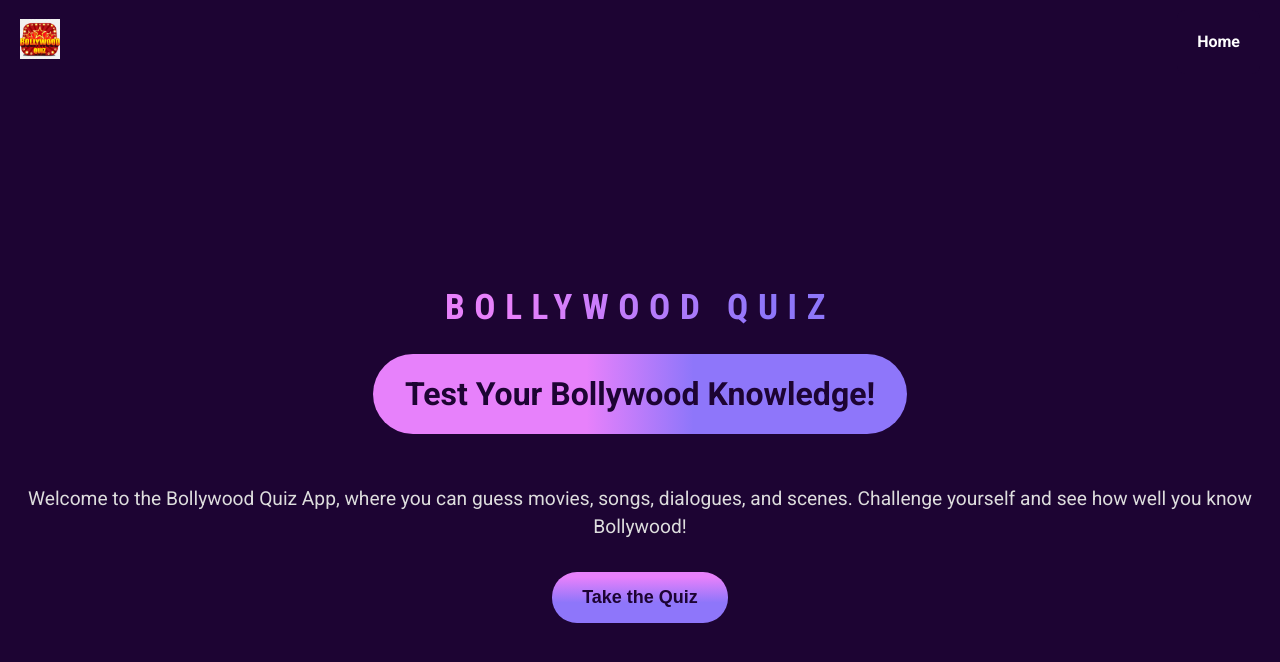
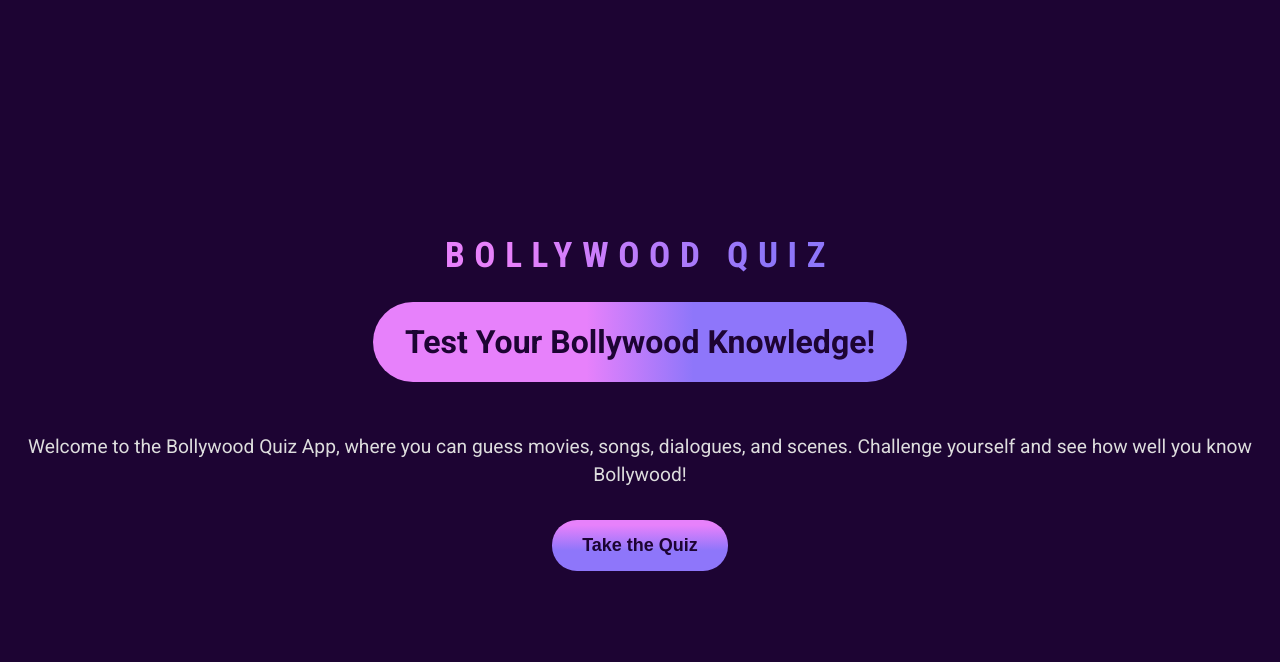
Before and after one commit to ms-tech-geek/quiz-app, a React (Vite) app: page / in a window 1280 px wide. Shown: the top 662 px of the page. Built offline with nearby package versions, Linux system fonts and the light colour scheme.

Commit message:
remove header from home page

```diff
--- a/src/components/Header.jsx
+++ b/src/components/Header.jsx
@@ -1,9 +1,15 @@
 // src/components/Header.js
-import { Link } from 'react-router-dom';
+import { Link, useLocation } from 'react-router-dom';
 import appLogo from '../assets/quiz-logo.png';
 import './Header.css';
 
 const Header = () => {
+  const location = useLocation();
+
+  if (location.pathname === '/') {
+    return null;
+  }
+
   return (
     <header className="header">
       <div className="header-container">
--- a/src/components/Home.css
+++ b/src/components/Home.css
@@ -3,7 +3,6 @@
   font-family: 'Roboto', sans-serif;
   color: #ebe7ef;
   background-color: #1d0433;
-  margin-top: -2rem;
   border-radius: 0;
 }
 
@@ -27,7 +26,7 @@
 .home-welcome {
   text-align: center;
   color: #1d0433;
-  min-height: calc(100vh - 4rem);
+  min-height: 100vh;
   display: flex;
   flex-direction: column;
   justify-content: center;
```
